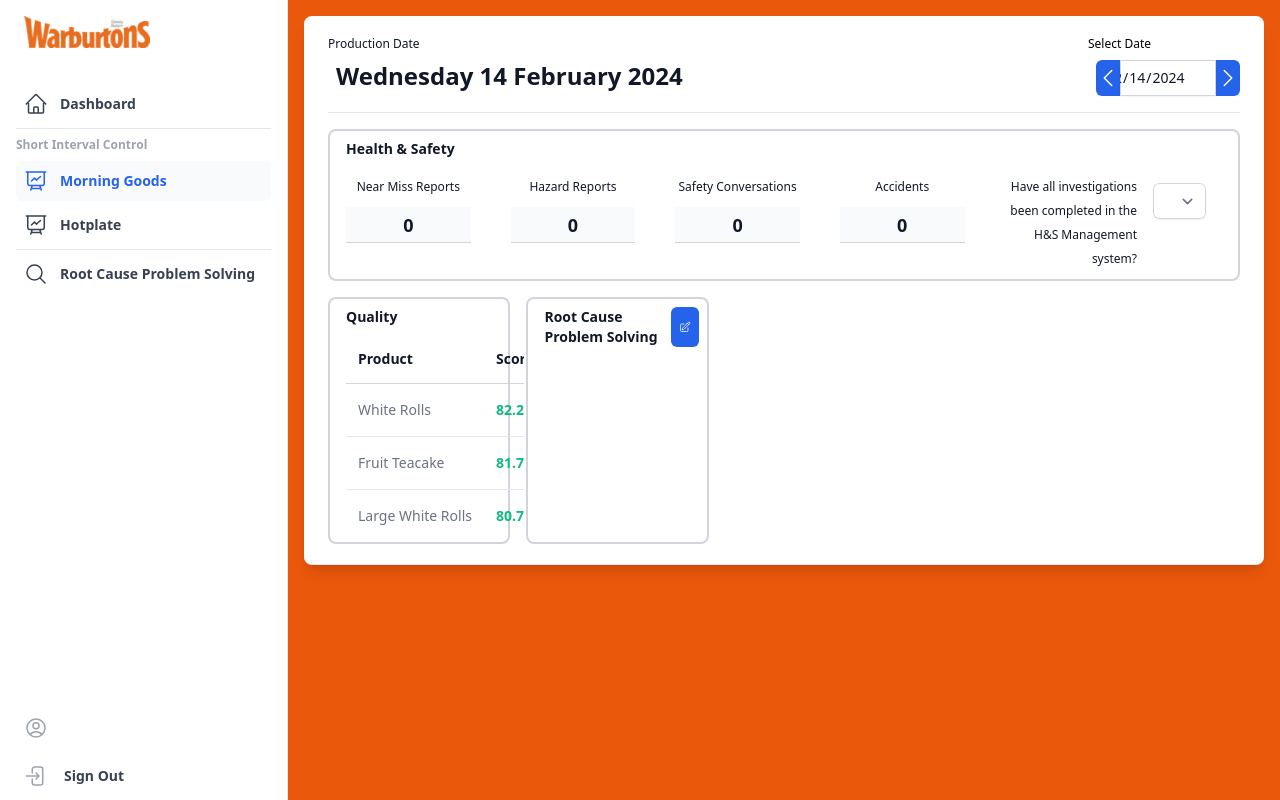
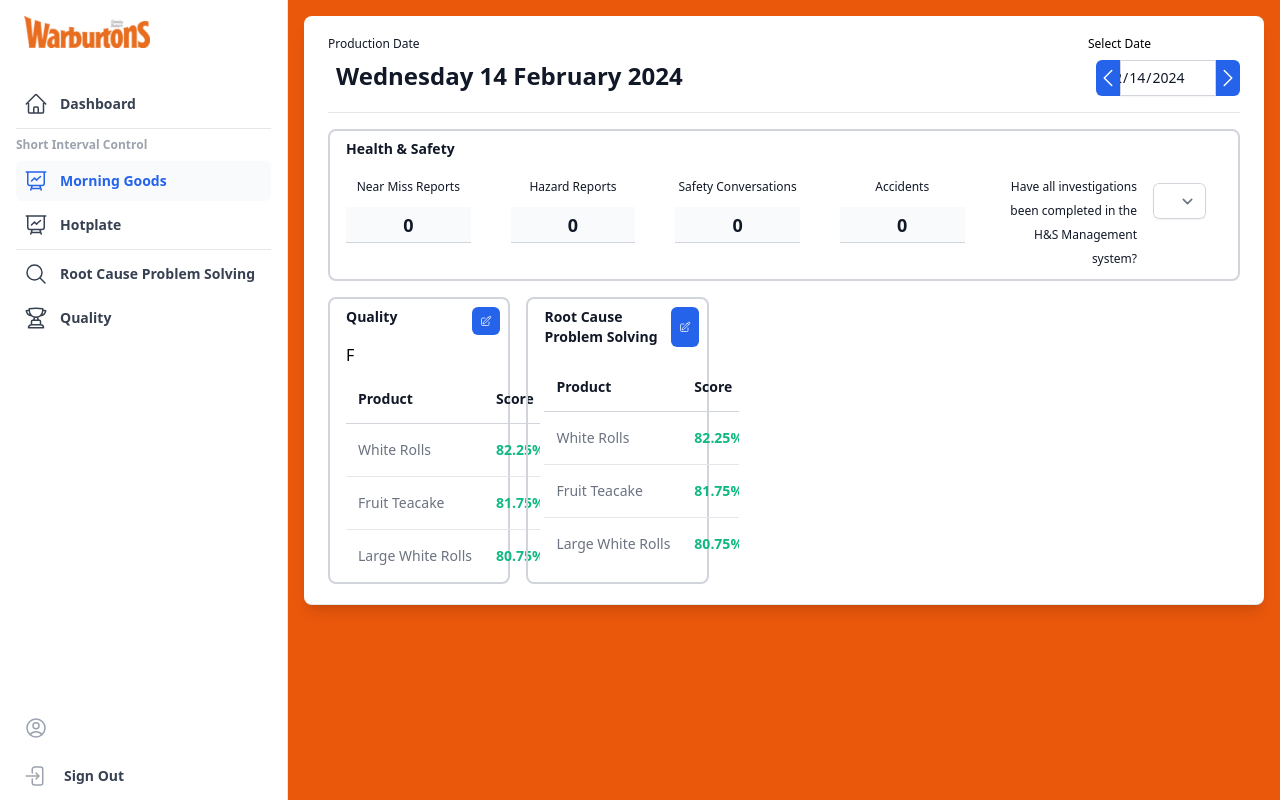
Before and after one commit to C6ABK/DjangoWSIC, a React (Create React App) app in the folder frontend/: page /mgsic in a window 1280 px wide. Built offline with nearby package versions, Linux system fonts and the light colour scheme; sample sign-in values are in the browser's storage.

Commit message:
RCPS demo

```diff
--- a/frontend/src/App.js
+++ b/frontend/src/App.js
@@ -8,6 +8,7 @@
 import Hotplate from './screens/SIC/Hotplate'
 import RCPSScreen from './screens/RCPS/RCPSScreen'
 import SettingsScreen from './screens/SettingsScreen'
+import QualityScreen from './screens/QualityScreen'
 
 import Header from './components/Header'
 import ProfileScreen from './screens/ProfileScreen'
@@ -27,6 +28,7 @@
                     <Route path="/mgsic" element={<MorningGoods />} />
                     <Route path="/hpsic" element={<Hotplate />} />
                     <Route path="/rcps" element={<RCPSScreen />} />
+                    <Route path="/quality" element={<QualityScreen />} />
                     <Route path="/settings" element={<SettingsScreen />} />
                     <Route path="/updateProfile" element={<ProfileScreen />} />
                     <Route path="*" element={<NotFound />} />
--- a/frontend/src/components/Demo/Quality.jsx
+++ b/frontend/src/components/Demo/Quality.jsx
@@ -1,9 +1,21 @@
+import { PencilSquareIcon } from "@heroicons/react/24/outline";
+import { NavLink } from "react-router-dom";
+
 function Quality() {
   return (
-    <div className="flex-col w-full lg:w-2/5 xl:w-1/5 border-2 border-gray-300 px-4 rounded-lg mt-4">
-      <div className="text-xs font-bold text-gray-900 my-2 xl:text-sm">
-        Quality
+    <div className="flex-col w-full lg:w-2/5 xl:w-1/5 border-2 border-gray-300 pl-4 rounded-lg mt-4">
+      <div className="flex justify-between">
+        <div className="text-xs font-bold text-gray-900 my-2 xl:text-sm">
+          Quality
+        </div>
+        <NavLink
+          to="/quality"
+          className="flex items-center justify-center p-2 m-2 rounded-md bg-blue-600  font-semibold text-white hover:bg-blue-500 focus-visible:outline focus-visible:outline-2 focus-visible:outline-offset-2 focus-visible:outline-blue-600"
+        >
+          <PencilSquareIcon className="h-3 w-3 text-white" />
+        </NavLink>
       </div>
+F
       <div className="mt-2 flow-root">
         <div className="-mx-4 -my-2 overflow-x-auto sm:-mx-6 lg:-mx-8">
           <div className="inline-block min-w-full py-2 align-middle sm:px-6 lg:px-8">
@@ -49,7 +61,6 @@
                     80.75%
                   </td>
                 </tr>
-
               </tbody>
             </table>
           </div>
--- a/frontend/src/components/Demo/RCPS.jsx
+++ b/frontend/src/components/Demo/RCPS.jsx
@@ -1,7 +1,5 @@
-import {
-    PencilSquareIcon,
-} from '@heroicons/react/24/outline'
-import { NavLink}  from 'react-router-dom'
+import { PencilSquareIcon } from "@heroicons/react/24/outline";
+import { NavLink } from "react-router-dom";
 
 function RCPS() {
   return (
@@ -14,11 +12,59 @@
           to="/RCPS"
           className="flex items-center justify-center p-2 m-2 rounded-md bg-blue-600  font-semibold text-white hover:bg-blue-500 focus-visible:outline focus-visible:outline-2 focus-visible:outline-offset-2 focus-visible:outline-blue-600"
         >
-
-                <PencilSquareIcon className="h-3 w-3 text-white"/>
+          <PencilSquareIcon className="h-3 w-3 text-white" />
         </NavLink>
       </div>
-
+      <div className="mt-2 flow-root">
+        <div className="-mx-4 -my-2 overflow-x-auto sm:-mx-6 lg:-mx-8">
+          <div className="inline-block min-w-full py-2 align-middle sm:px-6 lg:px-8">
+            <table className="min-w-full divide-y divide-gray-300">
+              <thead>
+                <tr>
+                  <th
+                    scope="col"
+                    className="px-3 py-3.5 text-left text-sm font-semibold text-gray-900"
+                  >
+                    Product
+                  </th>
+                  <th
+                    scope="col"
+                    className="px-3 py-3.5 text-left text-sm font-semibold text-gray-900"
+                  >
+                    Score
+                  </th>
+                </tr>
+              </thead>
+              <tbody className="divide-y divide-gray-200">
+                <tr>
+                  <td className="whitespace-nowrap px-3 py-4 text-sm text-gray-500">
+                    White Rolls
+                  </td>
+                  <td className="whitespace-nowrap px-3 py-4 text-sm font-bold text-emerald-500">
+                    82.25%
+                  </td>
+                </tr>
+                <tr>
+                  <td className="whitespace-nowrap px-3 py-4 text-sm text-gray-500">
+                    Fruit Teacake
+                  </td>
+                  <td className="whitespace-nowrap px-3 py-4 text-sm font-bold text-emerald-500">
+                    81.75%
+                  </td>
+                </tr>
+                <tr>
+                  <td className="whitespace-nowrap px-3 py-4 text-sm text-gray-500">
+                    Large White Rolls
+                  </td>
+                  <td className="whitespace-nowrap px-3 py-4 text-sm font-bold text-emerald-500">
+                    80.75%
+                  </td>
+                </tr>
+              </tbody>
+            </table>
+          </div>
+        </div>
+      </div>
     </div>
   );
 }
--- a/frontend/src/components/Sidebar.jsx
+++ b/frontend/src/components/Sidebar.jsx
@@ -8,7 +8,8 @@
   XMarkIcon,
   UserCircleIcon,
   ArrowRightEndOnRectangleIcon,
-  Cog6ToothIcon
+  Cog6ToothIcon,
+  TrophyIcon
 } from '@heroicons/react/24/outline'
 
 import { useEffect } from 'react'
@@ -205,6 +206,12 @@
                                 to={"/rcps"}
                             />
 
+                            <SideBarLink
+                                icon={<TrophyIcon />}
+                                text={"Quality"}
+                                to={"/quality"}
+                            />
+
                             { (userInfo.staff !== undefined && userInfo.staff === true) &&
                                 <>
                                     <SideBarLink
--- /dev/null
+++ b/frontend/src/screens/QualityScreen.jsx
@@ -0,0 +1,36 @@
+import { useEffect } from 'react'
+import { useSelector } from 'react-redux'
+import { useNavigate } from 'react-router-dom'
+
+import Sidebar from '../components/Sidebar'
+import Card from '../components/Card'
+import { Page } from '../components/Headings'
+
+function RCPSScreen() {
+    const userLogin = useSelector(state => state.userLogin)
+    const { userInfo } = userLogin
+
+    const navigate = useNavigate()
+
+    useEffect(() => {
+        if (!userInfo) {
+            navigate("/login")
+        }
+        document.title = "Root Cause Problem Solving"
+    }, [navigate, userInfo])
+
+    return (
+        <>
+            {userInfo &&
+                <Sidebar userInfo={userInfo}>
+                    <Card>
+                        <Page title="Quality" />
+
+                    </Card>
+                </Sidebar>
+            }
+        </>
+    )
+}
+
+export default RCPSScreen
```
Lines whose indentation alone changed are shown as unchanged.
